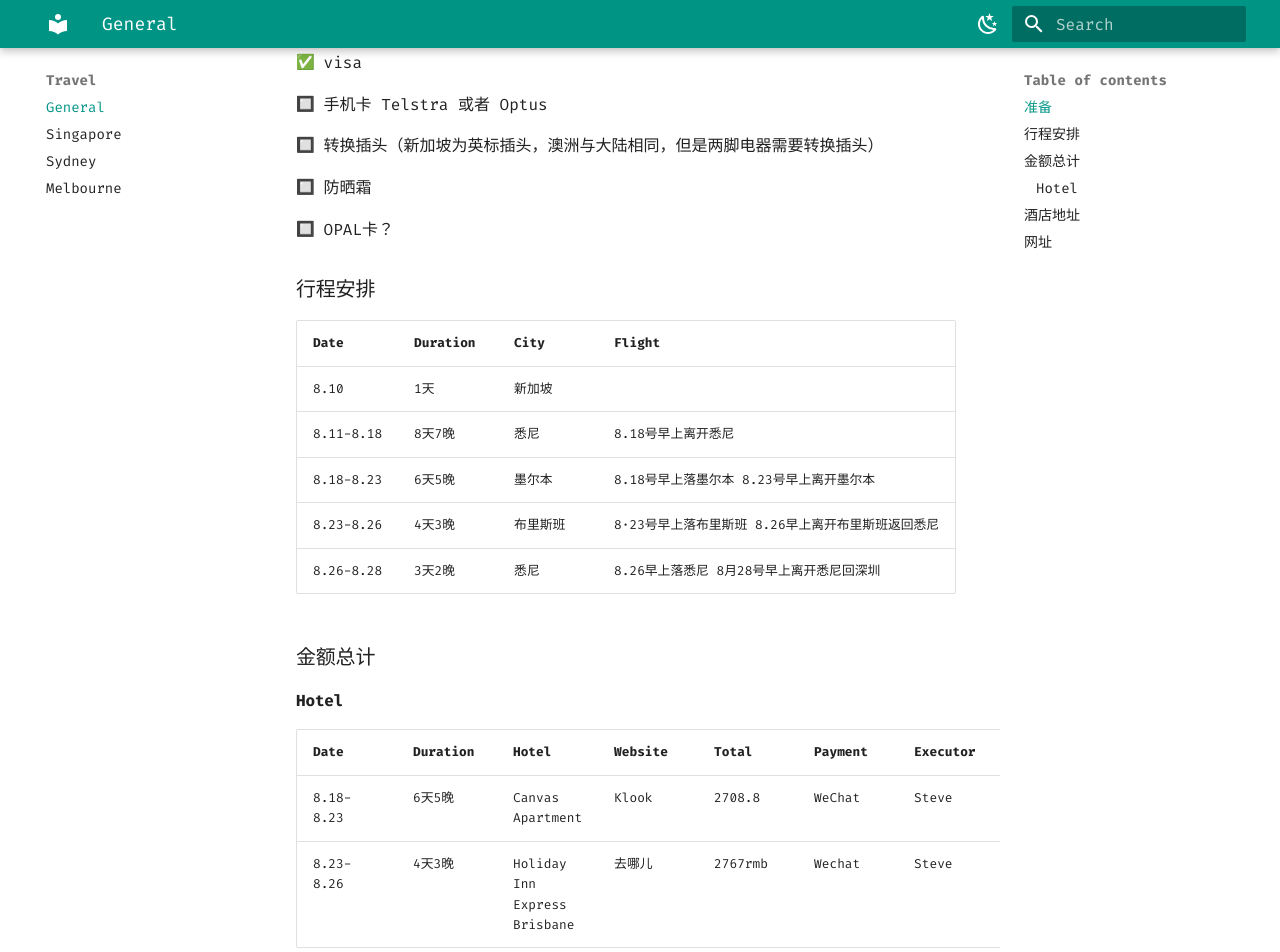
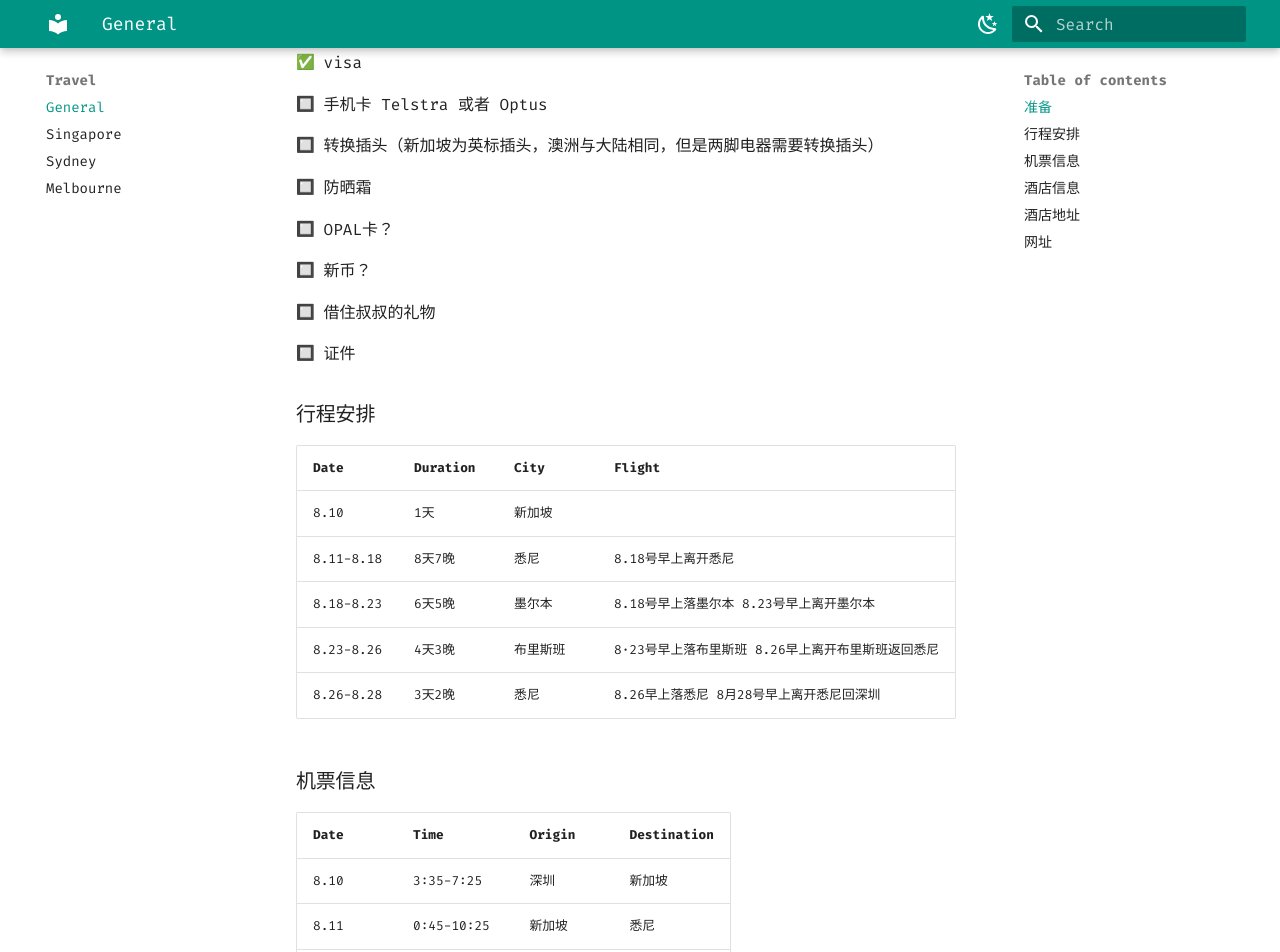
Before and after one commit to yan000000000/touring, an MkDocs documentation site: the page built from docs/general.md, in a window 1280 px wide and 1400 px high, scrolled down 265 px. Shown: the top 952 px of the window. Built offline with MkDocs 1.6.1 and Material for MkDocs 9.7.7, drawn with Linux system fonts in a browser that asks for light colours; emoji names are drawn with the system emoji font; some of the changed text lies outside the part shown.

Commit message:
update flight info

```diff
--- a/docs/general.md
+++ b/docs/general.md
@@ -12,6 +12,14 @@
 
 :black_square_button: OPAL卡？
 
+:black_square_button: 新币？
+
+:black_square_button: 借住叔叔的礼物
+
+:black_square_button: 证件
+
+
+
 ### 行程安排
 
 | Date      | Duration | City     | Flight                                            |
@@ -22,9 +30,18 @@
 | 8.23-8.26 | 4天3晚   | 布里斯班 | 8·23号早上落布里斯班 8.26早上离开布里斯班返回悉尼 |
 | 8.26-8.28 | 3天2晚   | 悉尼     | 8.26早上落悉尼 8月28号早上离开悉尼回深圳          |
 
-### 金额总计
+### 机票信息
 
-#### Hotel
+| Date | Time        | Origin | Destination |
+| ---- | ----------- | ------ | ----------- |
+| 8.10 | 3:35-7:25   | 深圳   | 新加坡      |
+| 8.11 | 0:45-10:25  | 新加坡 | 悉尼        |
+| 8.28 | 11:00-17:30 | 悉尼   | 新加坡      |
+| 8.29 | 22:10-2:20  | 新加坡 | 深圳        |
+
+
+
+### 酒店信息
 
 | Date      | Duration | Hotel                        | Website | Total   | Payment | Executor | Cancel |
 | --------- | -------- | ---------------------------- | ------- | ------- | ------- | -------- | ------ |
```
Also changed, not shown: docs/melbourne.md (+0 -1 lines).
